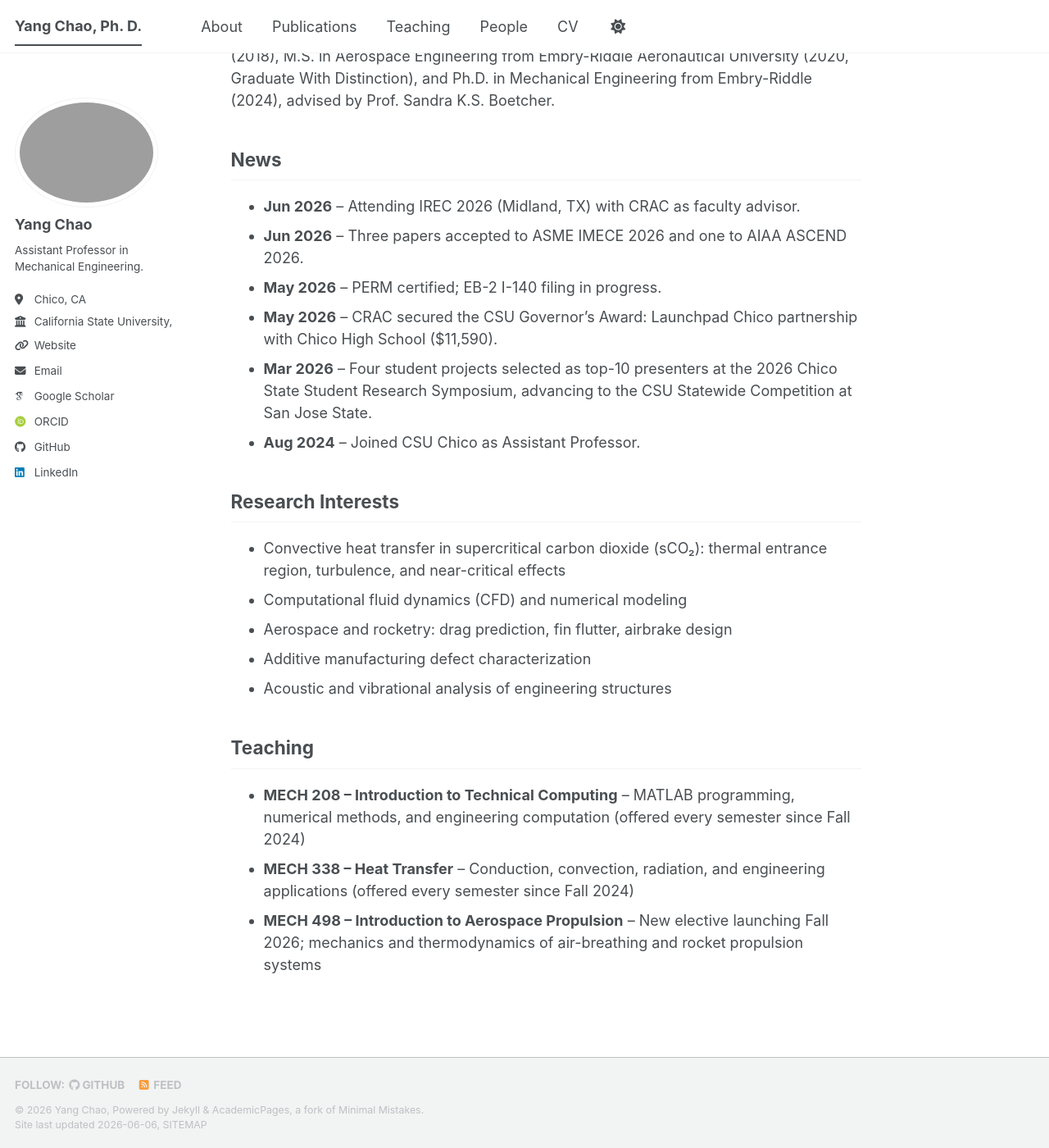
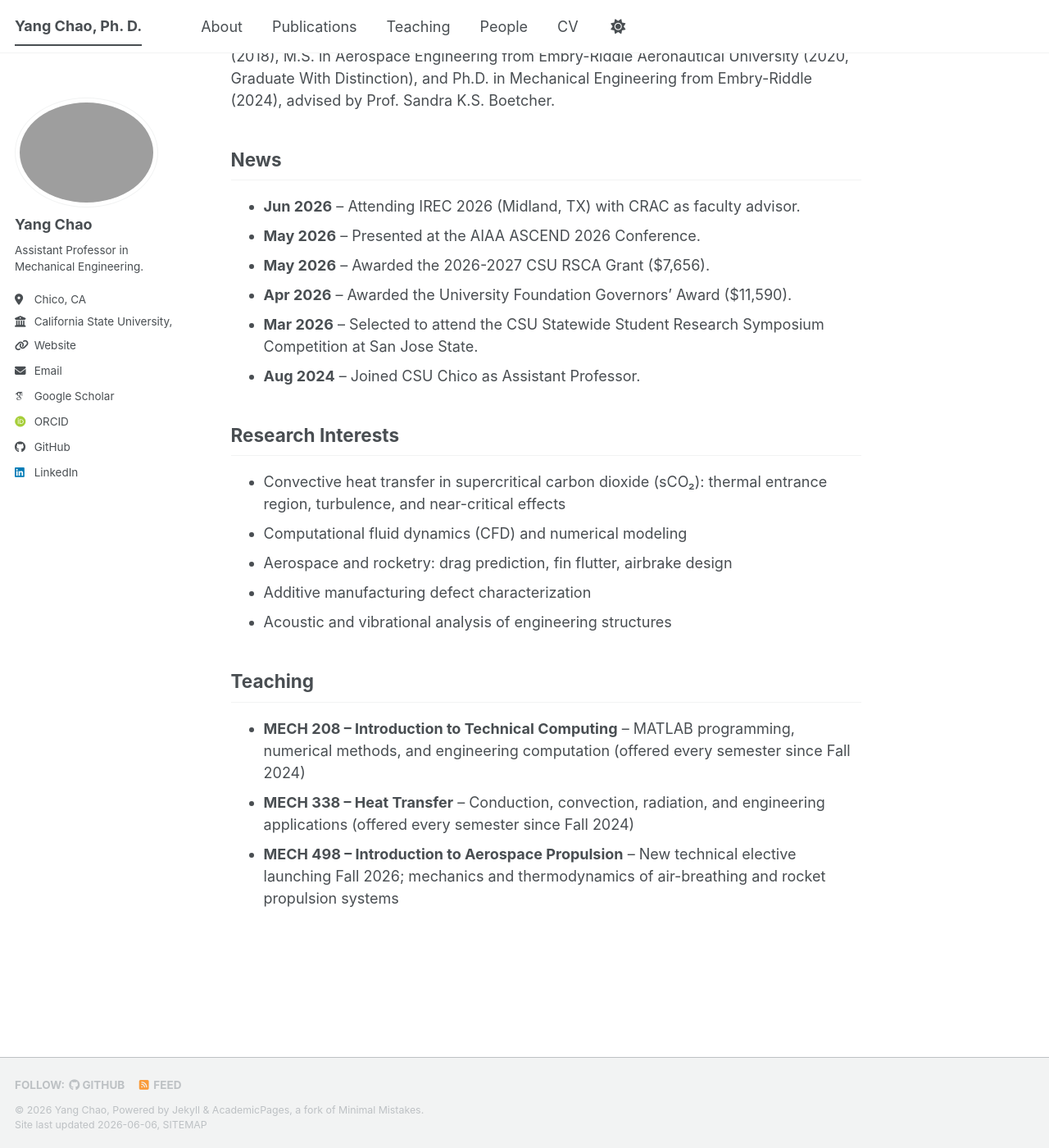
Before and after one commit to cycynyny/cycynyny.github.io, a Jekyll site: the page built from _pages/about.md, in a window 1280 px wide and 1400 px high, scrolled down 405 px. Shown: the whole window at 82% size. Built offline with Jekyll 4.4.1, drawn with Linux system fonts in a browser that asks for light colours; some web fonts are replaced; a script bundle is joined from its source files by our own code; library files that are not in the unit come from our copies.

Commit message:
Update about.md

```diff
--- a/_pages/about.md
+++ b/_pages/about.md
@@ -17,10 +17,10 @@ I earned my B.S. in Aerospace Engineering from the Civil Aviation University of
 ## News
 
 - **Jun 2026** -- Attending IREC 2026 (Midland, TX) with CRAC as faculty advisor.
-- **Jun 2026** -- Three papers accepted to ASME IMECE 2026 and one to AIAA ASCEND 2026.
-- **May 2026** -- PERM certified; EB-2 I-140 filing in progress.
-- **May 2026** -- CRAC secured the CSU Governor's Award: Launchpad Chico partnership with Chico High School ($11,590).
-- **Mar 2026** -- Four student projects selected as top-10 presenters at the 2026 Chico State Student Research Symposium, advancing to the CSU Statewide Competition at San Jose State.
+- **May 2026** -- Presented at the AIAA ASCEND 2026 Conference.
+- **May 2026** -- Awarded the 2026-2027 CSU RSCA Grant ($7,656).
+- **Apr 2026** -- Awarded the University Foundation Governors' Award ($11,590).
+- **Mar 2026** -- Selected to attend the CSU Statewide Student Research Symposium Competition at San Jose State.
 - **Aug 2024** -- Joined CSU Chico as Assistant Professor.
 
 ## Research Interests
@@ -35,4 +35,4 @@ I earned my B.S. in Aerospace Engineering from the Civil Aviation University of
 
 - **MECH 208 -- Introduction to Technical Computing** -- MATLAB programming, numerical methods, and engineering computation (offered every semester since Fall 2024)
 - **MECH 338 -- Heat Transfer** -- Conduction, convection, radiation, and engineering applications (offered every semester since Fall 2024)
-- **MECH 498 -- Introduction to Aerospace Propulsion** -- New elective launching Fall 2026; mechanics and thermodynamics of air-breathing and rocket propulsion systems
+- **MECH 498 -- Introduction to Aerospace Propulsion** -- New technical elective launching Fall 2026; mechanics and thermodynamics of air-breathing and rocket propulsion systems
```
